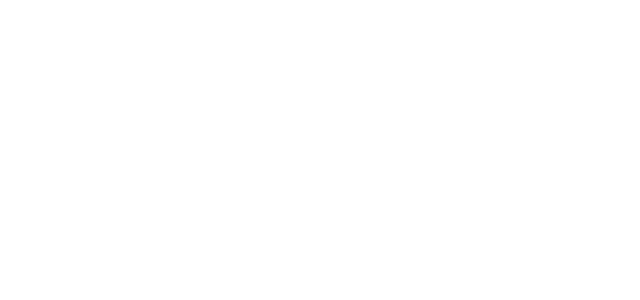
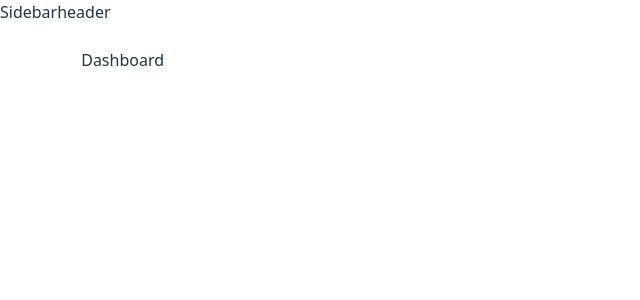
Before and after one commit to sushilsahoo06/E-commerse, a React (Vite) app in the folder client/: page /admin/dashboard in a window 1280 px wide. Before the commit this address had no page. Shown: the top 300 px of the page, without its empty margins (0-640 px from the left). Built offline with nearby package versions, Linux system fonts and the light colour scheme.

Commit message:
new commit

```diff
--- a/client/src/App.jsx
+++ b/client/src/App.jsx
@@ -3,6 +3,10 @@
 import Login from "./pages/authentication/Login";
 import Register from "./pages/authentication/register";
 import AdminLayout from "./components/admin-view/AdminLayout";
+import Dashboard from "./pages/admin/Dashboard";
+import Products from "./pages/admin/Products";
+import Orders from "./pages/admin/Orders";
+import Features from "./pages/admin/Features";
 
 function App() {
   return (
@@ -13,7 +17,10 @@
           <Route path="register" element={<Register/>}></Route>
         </Route>
         <Route path="/admin" element={<AdminLayout/>}>
-
+          <Route path="dashboard" element={<Dashboard/>}></Route>
+          <Route path="products" element={<Products/>}></Route>
+          <Route path="orders" element={<Orders/>}></Route>
+          <Route path="features" element={<Features/>}></Route>
         </Route>
       </Routes>
     </div>
--- a/client/src/components/admin-view/AdminLayout.jsx
+++ b/client/src/components/admin-view/AdminLayout.jsx
@@ -5,7 +5,7 @@
 
 export default function AdminLayout() {
   return (
-    <div className='flex min-h-screen w-full'>
+    <div className='flex min-h-screen w-screen'>
       {/* admin sidebar*/}
       <Sidebar/>
       <div className='flex flex-1 flex-col'>
--- /dev/null
+++ b/client/src/pages/admin/Dashboard.jsx
@@ -0,0 +1,7 @@
+import React from 'react'
+
+export default function Dashboard() {
+  return (
+    <div>Dashboard</div>
+  )
+}
--- /dev/null
+++ b/client/src/pages/admin/Features.jsx
@@ -0,0 +1,7 @@
+import React from 'react'
+
+export default function Features() {
+  return (
+    <div>Features</div>
+  )
+}
--- /dev/null
+++ b/client/src/pages/admin/Orders.jsx
@@ -0,0 +1,7 @@
+import React from 'react'
+
+export default function Orders() {
+  return (
+    <div>Orders</div>
+  )
+}
--- /dev/null
+++ b/client/src/pages/admin/Products.jsx
@@ -0,0 +1,7 @@
+import React from 'react'
+
+export default function Products() {
+  return (
+    <div>Products</div>
+  )
+}
```
